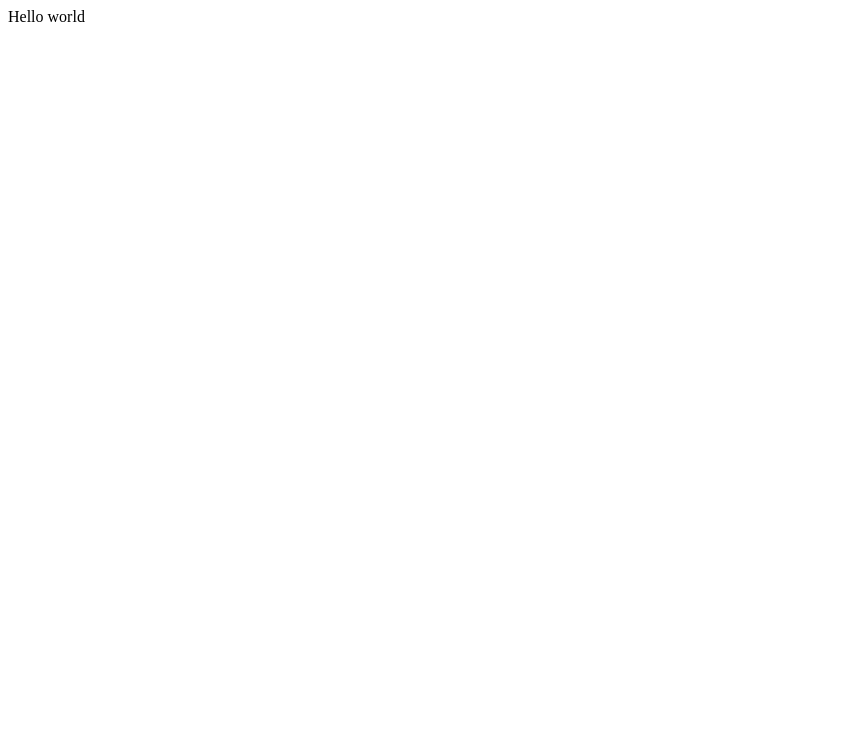
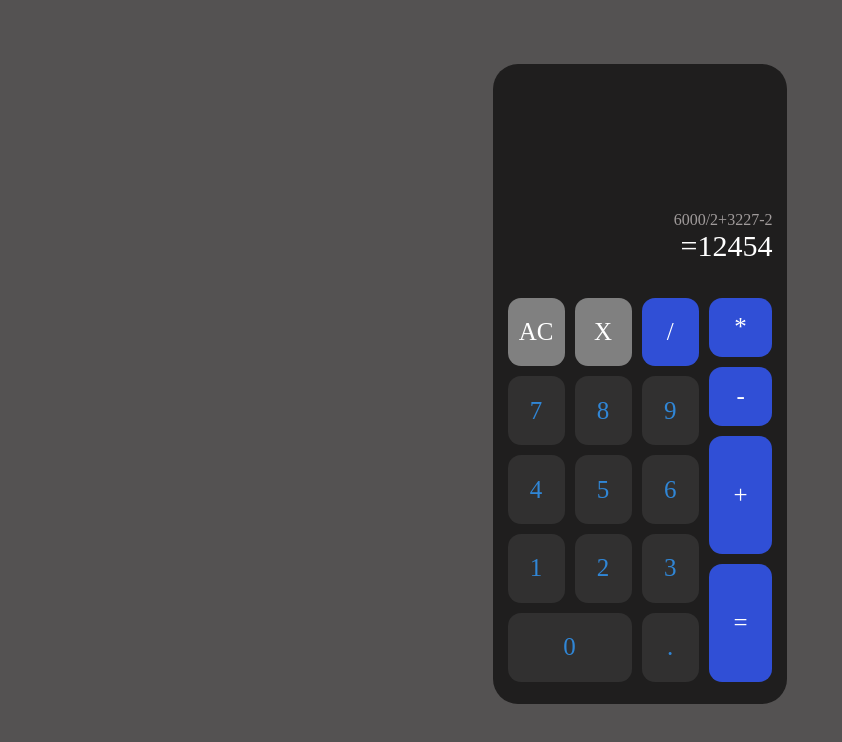
Before and after one commit to Sarvagya-10/calculator, a plain HTML site: page index.html in a window 1280 px wide. Shown: the whole page, without its empty margins (0-842 px from the left). Drawn offline with Linux system fonts and the light colour scheme.

Commit message:
make the frontend layout

```diff
--- a/index.html
+++ b/index.html
@@ -7,7 +7,41 @@
     <link rel="stylesheet" href="style.css">
 </head>
 <body>
-    Hello world
+    <div class="container">
+        <div class="display">
+            <div class="calculation">
+                6000/2+3227-2
+            </div>
+            <div class="result">
+                =<span class="answer">12454</span>
+            </div>
+        </div>
+        <div class="keys">
+            <div class="rows">
+                <div class="key otherkey ac">AC</div>
+                <div class="key otherkey clear">X</div>
+                <div class="key otherkey divide">/</div>
+                <div class="key numkey seven">7</div>
+                <div class="key numkey eight">8</div>
+                <div class="key numkey nine">9</div>
+                <div class="key numkey four">4</div>
+                <div class="key numkey five">5</div>
+                <div class="key numkey six">6</div>
+                <div class="key numkey one">1</div>
+                <div class="key numkey two">2</div>
+                <div class="key numkey three">3</div>
+                <div class="key numkey zero">0</div>
+                <div class="key otherkey point">.</div>
+            </div>
+
+            <div class="columns">
+                <div class="key otherkey multiply">*</div>
+                <div class="key otherkey minus">-</div>
+                <div class="key otherkey plus">+</div>
+                <div class="key otherkey equal">=</div>
+            </div>
+        </div>
+    </div>
     <script src="logic.js"></script>
 </body>
 </html>
--- a/style.css
+++ b/style.css
@@ -0,0 +1,100 @@
+*{
+    margin: 0;
+    padding: 0;
+    box-sizing: border-box;
+}
+body{
+    display: flex;
+    background-color: rgb(84, 82, 82);
+    align-items: center;
+    justify-content: center;
+}
+.container{
+    display: flex;
+    flex-direction: column;
+    align-items: center;
+    justify-content: center;
+    height: 80vh;
+    width: 23vw;
+    background-color: rgb(31, 30, 30);
+    /* border: 5px solid red; */
+    border-radius: 25px;
+    transform: translateY(10%);
+}
+.display{
+    height: 33%;
+    width: 90%;
+    /* border: 5px solid red; */
+    color: white;
+    display: flex;
+    align-items: end;
+    justify-content: end;
+    flex-direction: column;
+    padding-bottom: 35px;
+}
+.calculation{
+    color: rgb(160, 155, 155);
+}
+.result{
+    font-size: 30px;
+}
+.keys{
+    /* border: 5px solid red; */
+    height: 60%;
+    width: 90%;
+    color: white;
+    display: flex;
+}
+
+.rows{
+    /* border: 5px solid red; */
+    width: 75%;
+    display: grid;
+    grid-template-columns: 1fr 1fr 1fr;
+    grid-template-rows: 1fr 1fr 1fr 1fr 1fr;
+    row-gap: 10px;
+    column-gap: 10px;
+    margin-right: 10px;
+
+}
+.key{
+    display: flex;
+    align-items: center;
+    justify-content: center;
+    /* border: 2px solid rgb(51, 0, 255); */
+    border-radius: 13px;
+    background-color: rgb(49, 48, 48);
+    color: rgb(48, 134, 214);
+    font-size: 25px;
+    transition: all ease-in-out 0.1s;
+}
+.key:hover{
+    cursor: pointer;
+    transform: scale(1.035);
+    box-shadow: 0 0 25px 2px #f5f7f844;
+    text-shadow: 0 0 10px #fafafa;
+    color: white;
+}
+.key:active{
+    transform: scale(1);
+    box-shadow: none;
+    text-shadow: none;
+}
+.columns{
+    /* border: 5px solid red; */
+    width: 25%;
+    display: grid;
+    grid-template-rows: 1fr 1fr 2fr 2fr;
+    row-gap: 10px;
+}
+.columns .key, .divide{
+    background-color: rgb(48, 79, 214);
+    color: white;
+}
+.clear, .ac{
+    color: white;
+    background-color: gray;
+}
+.zero{
+    grid-column: 1/3;
+}
```
